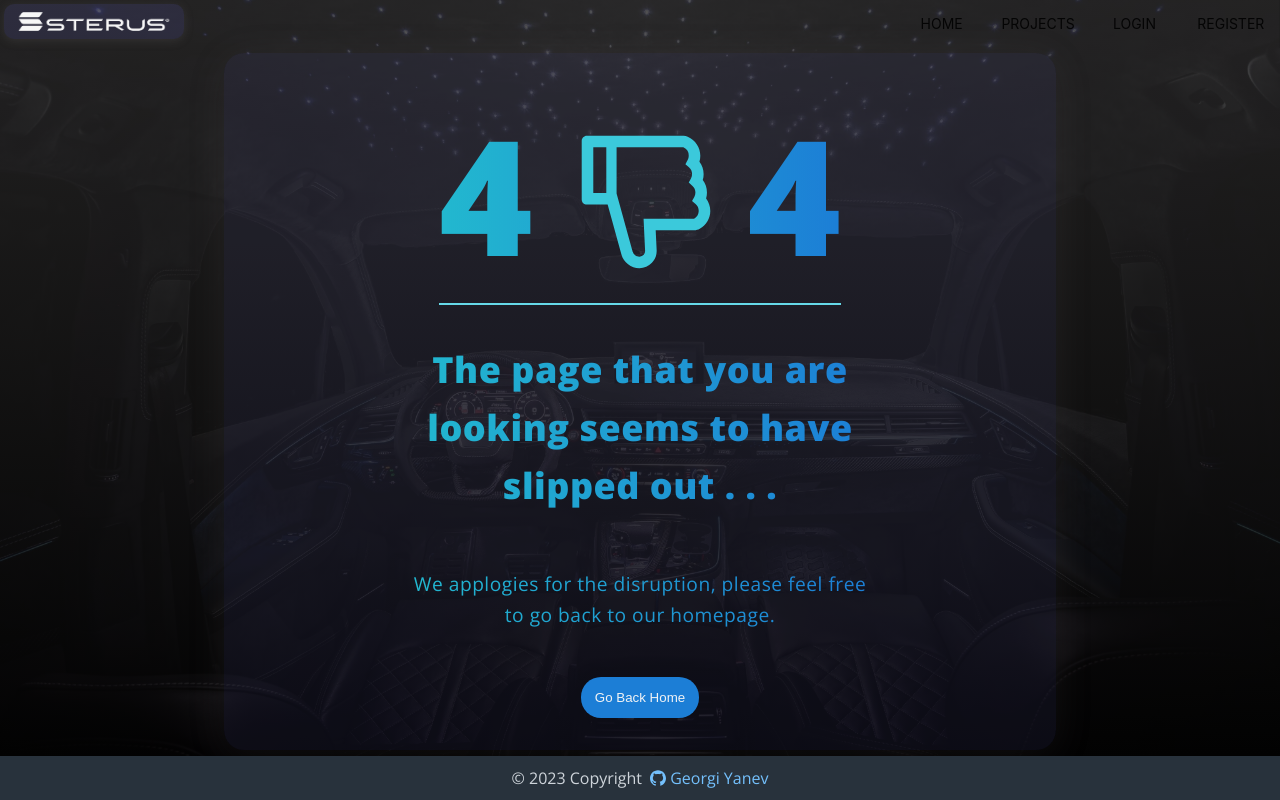
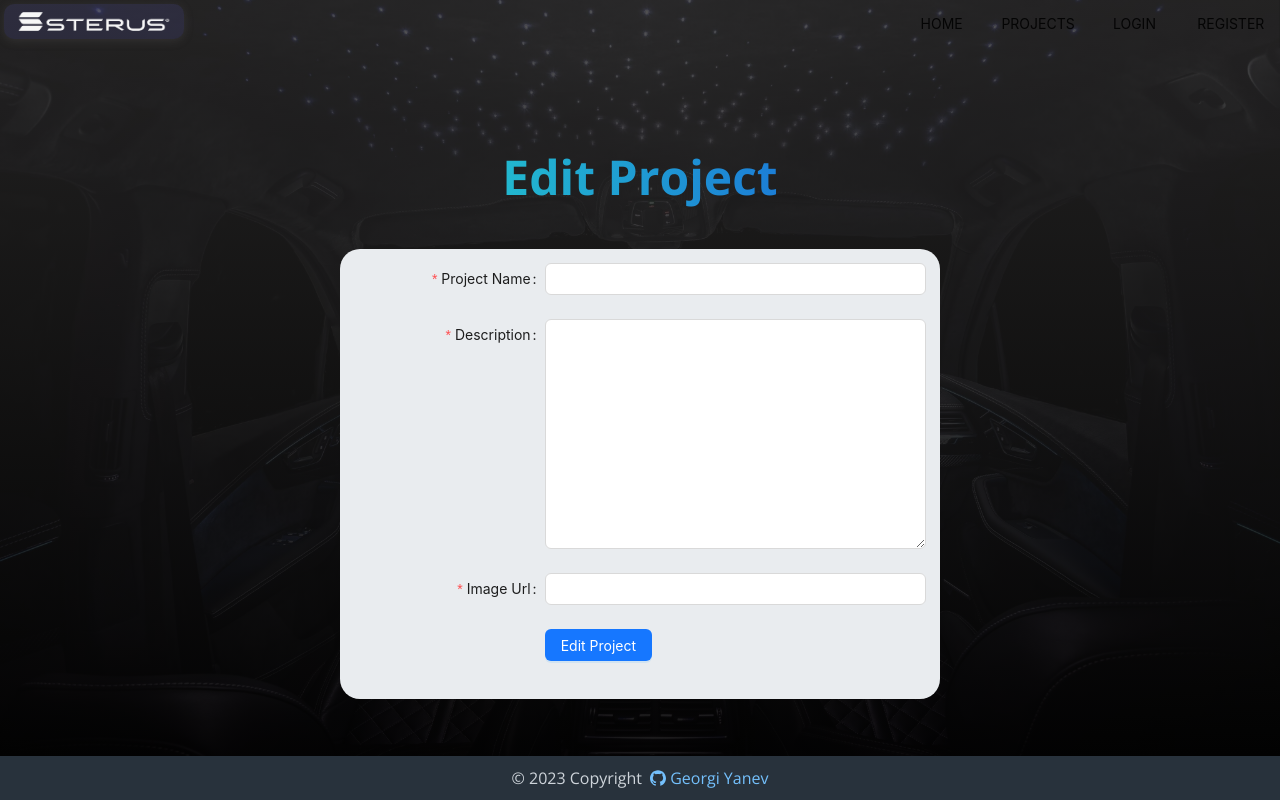
Before and after one commit to georgi1141/Sterusdesign, a React (Vite) app: page /projects/editProject/1 in a window 1280 px wide. Built offline with nearby package versions, Linux system fonts and the light colour scheme; no server answers.

Commit message:
edit project and populate with data

```diff
--- a/src/App.jsx
+++ b/src/App.jsx
@@ -14,6 +14,7 @@ import AddNewProject from "./components/content/AddNewProject/AddNewProject";
 import ProjectDetails from "./components/content/ProjectDetails.jsx/ProjectDetails";
 import MyProjects from "./components/content/MyProjects/MyProjects";
 import UserGuard from "./components/guards/UserGuard";
+import EditProject from "./components/content/EditProject/EditProject";
 
 function App() {
 
@@ -37,6 +38,9 @@ function App() {
           <Route path="/" element={<Home />}></Route>
           <Route path="/projects" element={<Projects />}></Route>
           <Route path="/projects/:projectId" element={<ProjectDetails />}></Route>
+
+          <Route path="/projects/editProject/:projectId" element={<EditProject />}></Route>
+
           <Route path="/login" element={<Login />}></Route>
           <Route path="/register" element={<Register />}></Route>
           <Route path="/add-project" element={<UserGuard> <AddNewProject /></UserGuard>}></Route>
--- /dev/null
+++ b/src/components/content/EditProject/EditProject.jsx
@@ -0,0 +1,99 @@
+import React, { useEffect, useState } from 'react';
+import { Form, Input, Button } from 'antd';
+import { addProject, getOne } from '../../../services/projectService';
+import { useGlobalContext } from "../../globalContext/GlobalAppContext";
+import { ToastContainer, toast } from "react-toastify";
+import "../AddNewProject/AddNewProject.css"
+import { useNavigate, useParams } from 'react-router-dom';
+
+const { TextArea } = Input;
+
+
+
+const EditProject = () => {
+
+  const {projectId} = useParams('projectId')
+  const [editedProject, setEditedProject] = useState({})
+  const { user } = useGlobalContext();
+  const navigate = useNavigate()
+  const [form] = Form.useForm();
+
+  useEffect(()=>{
+    getOne(projectId)
+    .then(res => {
+        form.setFieldsValue({
+            projectName: res.projectName || '',
+            description: res.description || '',
+            imageUrl: res.imageUrl || '',
+          });
+
+    })
+    .catch(err=>console.log(err))
+
+  },[projectId, form])
+
+
+  const onFinish = async (values) => {
+    console.log(values)
+    // try {
+
+
+
+    //   navigate('/projects')
+
+
+    // } catch (error) {
+
+    //   toast.error(error.message)
+
+    // }
+  };
+
+  return (
+    <div className='form-container'>
+      <ToastContainer position="top-center" />
+      <h2 className='new-project-h2'>Edit Project</h2>
+
+      <Form
+      form={form}
+      className='form'
+        labelCol={{
+          span: 8,
+        }}
+        wrapperCol={{
+          span: 20,
+        }}
+        layout="horizontal"
+        style={{
+          width: 600,
+          backgroundColor: 'gray',
+          padding: '1em',
+        }}
+        onFinish={onFinish}
+      >
+        <Form.Item  label="Project Name" name="projectName" rules={[{ required: true, message: 'Please enter the project name!' }]}>
+          <Input />
+        </Form.Item>
+        <Form.Item label="Description" name="description" rules={[{ required: true, message: 'Please enter the project description!' }]}>
+          <TextArea rows={10} />
+        </Form.Item>
+        <Form.Item label="Image Url" name="imageUrl" rules={[{ required: true, message: 'Please enter the Image Url!' }]}>
+          <Input />
+        </Form.Item>
+        <Form.Item
+          wrapperCol={{
+            offset: 8,
+            span: 16,
+          }}
+        >
+          <Button type="primary" htmlType="submit">
+            Edit Project
+          </Button>
+        </Form.Item>
+      </Form>
+      </div>
+
+  );
+};
+
+export default EditProject;
--- a/src/components/content/ProjectDetails.jsx/ProjectDetails.jsx
+++ b/src/components/content/ProjectDetails.jsx/ProjectDetails.jsx
@@ -37,8 +37,8 @@ function ProjectDetails() {
           });
         return { ...state, project: {} };
       case ACTION_KEYS.EDIT:
-        console.log("edit clicked");
-        return { ...state };
+        navigate(`/projects/editProject/${state.project?._id}`)
+        return state;
       default:
         return state;
     }
@@ -57,7 +57,8 @@ function ProjectDetails() {
       console.log(error);
     }
   }, []);
-  const isOwner = user?._id === state.project._ownerId;
+
+  const isOwner = user?._id === state?.project?._ownerId;
 
   return (
     <div className={styles.cardContainer}>
@@ -80,7 +81,6 @@ function ProjectDetails() {
             </button>
             <button
               onClick={() => {
-                console.log(state);
                 if (confirm(`Delete ${state.project.projectName}`) == true) {
                   dispatch({
                     type: ACTION_KEYS.DELETE,
```
